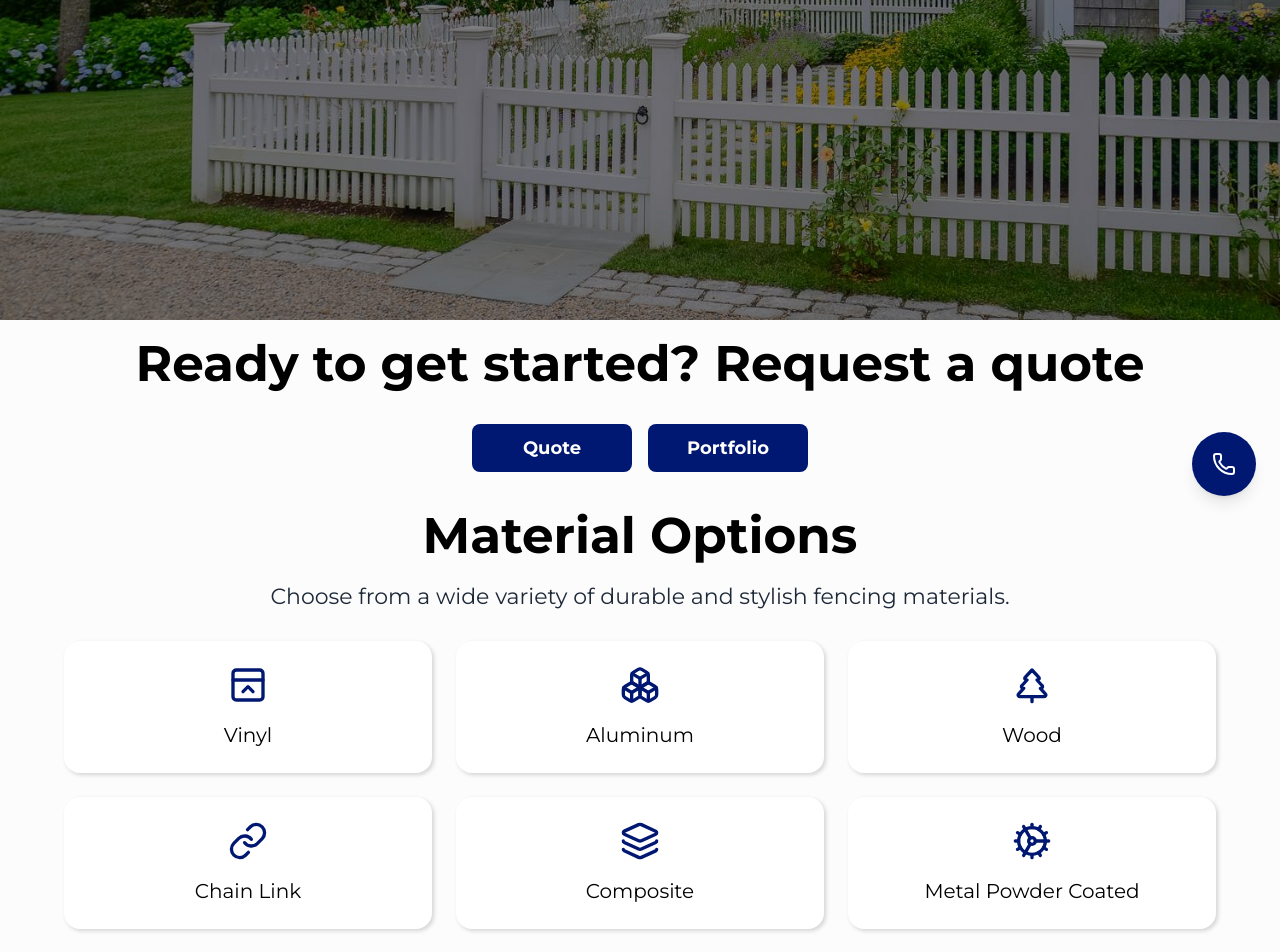
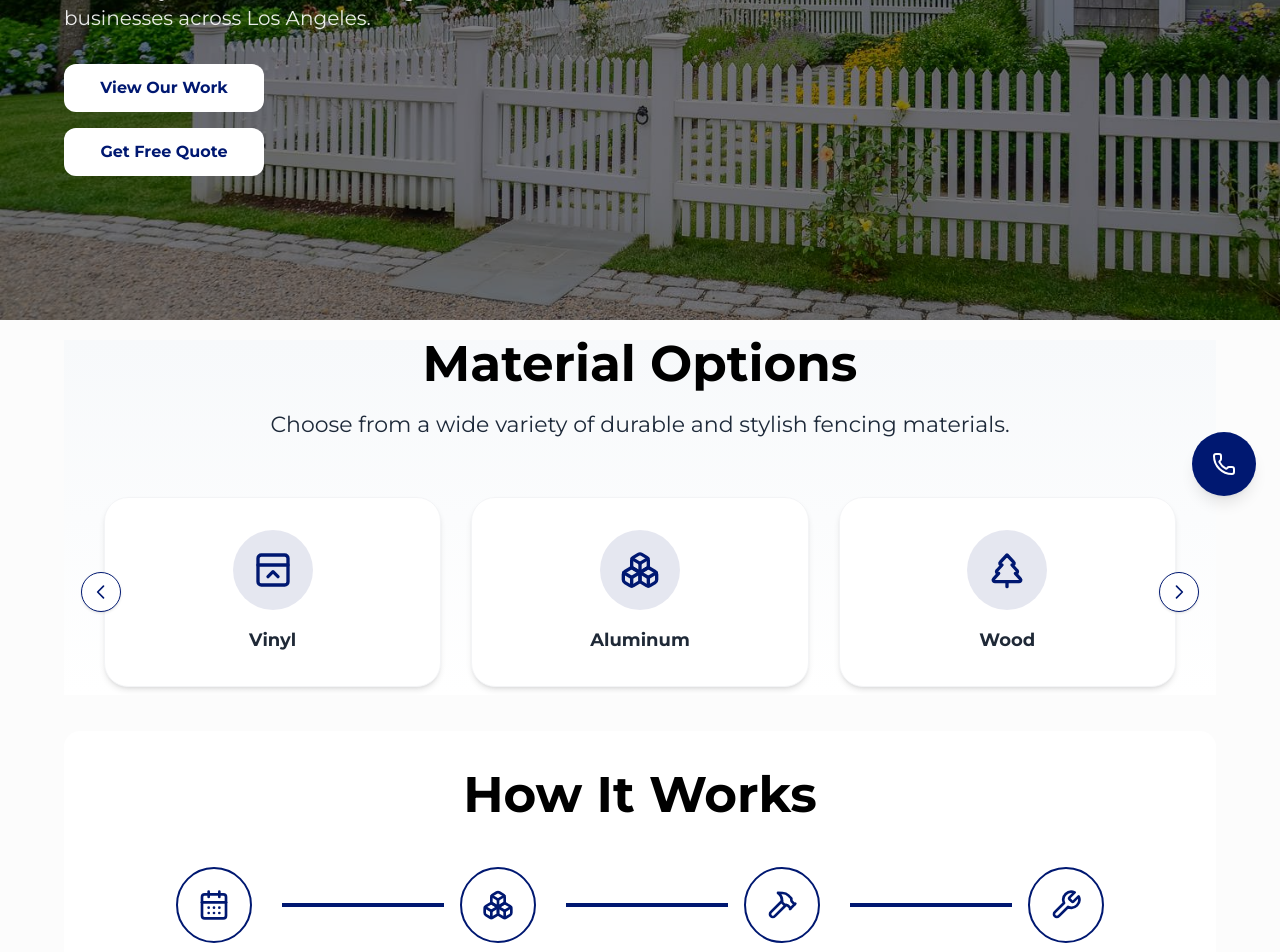
Before and after one commit to Artur-Sahakyan/fence, a Next.js app: page / in a window 1280 px wide. Shown: the part 280-1232 px from the top of the page. Built offline with nearby package versions, Linux system fonts and the light colour scheme.

Commit message:
change styles add slider

```diff
--- a/components/home/Banner.tsx
+++ b/components/home/Banner.tsx
@@ -1,17 +1,28 @@
 "use client";
 
-// import React, { useRef } from "react";
-// import FenceLeadSection, { FenceLeadSectionRef } from "./Form";
-// import Button from "@/components/common/Button";
+import React, { useEffect, useRef, useState } from "react";
 import Image from "next/image";
+import Link from "next/link";
+import QuoteModal, { QuoteModalRef }  from "./QuoteModal";
 
 const Banner = () => {
-  // const formRef = useRef<FenceLeadSectionRef>(null);
+  const [showTitle, setShowTitle] = useState(false);
+  const [showDesc, setShowDesc] = useState(false);
+  const [showButton, setShowButton] = useState(false);
+  const quoteRef = useRef<QuoteModalRef>(null);
+
+  useEffect(() => {
+    const timers = [
+      setTimeout(() => setShowTitle(true), 700),
+      setTimeout(() => setShowDesc(true), 1400),
+      setTimeout(() => setShowButton(true), 2500),
+    ];
+    return () => timers.forEach(clearTimeout);
+  }, []);
 
   return (
-    <div
-      className="relative px-[106px] pt-48 pb-16 text-white flex flex-col justify-between bg-no-repeat bg-cover min-h-[500px] 3xl:min-h-[600px] xxl:px-[5%] md:pt-[150px] md:pb-6 md:px-6"
-    >
+    <div className="relative px-[106px] pt-48 pb-16 text-white flex flex-col justify-between bg-no-repeat bg-cover min-h-[500px] 3xl:min-h-[600px] xxl:px-[5%] md:pt-[150px] md:pb-6 md:px-6">
+      {/* Background Image */}
       <div className="absolute inset-0 z-0">
         <Image
           src="/images/banner.png"
@@ -23,21 +34,52 @@ const Banner = () => {
         <div className="absolute inset-0 bg-black/50" />
       </div>
 
-      <div className="relative z-10 flex flex-col gap-6 items-center">
-        <h1 className="text-[80px] text-center font-bold leading-[100px] drop-shadow-custom-shadow 3xl:text-5xl xl:text-center md:text-3xl">
+      <div className="relative z-10 flex flex-col gap-4 max-w-2xl md:items-center md:text-center items-start text-left">
+        {/* Title */}
+        <h1
+          className={`text-[80px] font-bold leading-[100px] drop-shadow-custom-shadow 3xl:text-5xl md:text-3xl transition-all duration-1000 ease-out ${
+            showTitle ? "opacity-100 translate-y-0" : "opacity-0 translate-y-10"
+          }`}
+        >
           Quality Fence Installation
         </h1>
 
-        {/* <Button
-          className="contained px-10 py-3 text-lg rounded-full"
-          onClick={() => formRef.current?.openForm()}
+        {/* Description */}
+        <p
+          className={`text-xl md:text-base text-white/90 transition-all duration-1000 ease-out delay-100 ${
+            showDesc ? "opacity-100 translate-y-0" : "opacity-0 translate-y-10"
+          }`}
         >
-          Quote
-        </Button> */}
+          Secure, stylish, and durable fencing solutions for homes & businesses across Los Angeles.
+        </p>
 
-        {/* Hidden form (opens when ref triggers it) */}
-        {/* <FenceLeadSection ref={formRef} /> */}
+        {/* Buttons */}
+        {showButton && (
+            <div className="flex flex-col  md:items-center gap-4 mt-4 w-full">
+
+            <Link
+              href="/portfolio"
+              className="rounded-xl bg-white border-white text-primary font-semibold text-base md:text-lg transition-all duration-300
+                        w-full max-w-[200px] h-[48px] flex items-center justify-center text-center"
+            >
+              View Our Work
+            </Link>
+
+
+            <button
+                onClick={() => quoteRef.current?.open()}
+                className="rounded-xl bg-white border-white text-primary font-semibold text-base md:text-lg transition-all duration-300
+                          w-full max-w-[200px] h-[48px] flex items-center justify-center text-center"
+              >
+                Get Free Quote
+          </button>
+
+            </div>
+          )}
+
       </div>
+
+      <QuoteModal ref={quoteRef} />
     </div>
   );
 };
--- /dev/null
+++ b/components/home/QuoteModal.tsx
@@ -0,0 +1,78 @@
+"use client";
+
+import { Dialog, DialogPanel, Transition } from "@headlessui/react";
+import {
+  Fragment,
+  useImperativeHandle,
+  forwardRef,
+  useState,
+} from "react";
+import ContactForm from "@/components/contact/ContactForm";
+
+export interface QuoteModalRef {
+  open: () => void;
+}
+
+const QuoteModal = forwardRef<QuoteModalRef>((_, ref) => {
+  const [isOpen, setIsOpen] = useState(false);
+
+  useImperativeHandle(ref, () => ({
+    open: () => setIsOpen(true),
+  }));
+
+  return (
+    <Transition appear show={isOpen} as={Fragment}>
+      <Dialog as="div" className="relative z-[9999]" onClose={() => setIsOpen(false)}>
+        {/* Backdrop */}
+        <Transition.Child
+          as={Fragment}
+          enter="ease-out duration-300"
+          enterFrom="opacity-0"
+          enterTo="opacity-100"
+          leave="ease-in duration-200"
+          leaveFrom="opacity-100"
+          leaveTo="opacity-0"
+        >
+          <div className="fixed inset-0 bg-black/50 backdrop-blur-sm" />
+        </Transition.Child>
+
+        {/* Content wrapper */}
+        <div className="fixed inset-0 overflow-y-auto">
+          <div className="flex min-h-full items-center justify-center p-4">
+            <Transition.Child
+              as={Fragment}
+              enter="ease-out duration-300"
+              enterFrom="opacity-0 scale-95"
+              enterTo="opacity-100 scale-100"
+              leave="ease-in duration-200"
+              leaveFrom="opacity-100 scale-100"
+              leaveTo="opacity-0 scale-95"
+            >
+              <DialogPanel
+                className="w-full max-w-4xl transform overflow-hidden rounded-2xl bg-white text-left align-middle shadow-xl transition-all"
+              >
+                {/* Optional: Close Button */}
+                <div className="flex justify-end p-4">
+                  <button
+                    onClick={() => setIsOpen(false)}
+                    className="text-gray-500 hover:text-black text-xl font-bold"
+                  >
+                    &times;
+                  </button>
+                </div>
+
+                {/* Contact Form */}
+                <div className="px-6 pb-6 max-h-[80vh] overflow-y-auto">
+                  <ContactForm />
+                </div>
+              </DialogPanel>
+            </Transition.Child>
+          </div>
+        </div>
+      </Dialog>
+    </Transition>
+  );
+});
+
+QuoteModal.displayName = "QuoteModal";
+export default QuoteModal;
--- a/components/home/Services.tsx
+++ b/components/home/Services.tsx
@@ -1,10 +1,10 @@
 "use client";
 
-import React, { useRef, useState } from "react";
-import Title from "@/components/common/Title";
-import FenceLeadSection, { FenceLeadSectionRef } from "./Form";
-import Button from "@/components/common/Button";
-import Link from "next/link";
+import { Swiper, SwiperSlide } from "swiper/react";
+import { Navigation } from "swiper/modules";
+import "swiper/css";
+import "swiper/css/navigation";
+
 import {
   PanelTopClose,
   Boxes,
@@ -13,71 +13,109 @@ import {
   Layers,
   Cog,
 } from "lucide-react";
+import Title from "@/components/common/Title";
+
+const materials = [
+  { label: "Vinyl", icon: PanelTopClose },
+  { label: "Aluminum", icon: Boxes },
+  { label: "Wood", icon: TreePine },
+  { label: "Chain Link", icon: LinkIcon },
+  { label: "Composite", icon: Layers },
+  { label: "Metal Powder Coated", icon: Cog },
+];
 
 const Services = () => {
-  const materials = [
-    { label: "Vinyl", icon: <PanelTopClose className="text-primary w-10 h-10" /> },
-    { label: "Aluminum", icon: <Boxes className="text-primary w-10 h-10" /> },
-    { label: "Wood", icon: <TreePine className="text-primary w-10 h-10" /> },
-    { label: "Chain Link", icon: <LinkIcon className="text-primary w-10 h-10" /> },
-    { label: "Composite", icon: <Layers className="text-primary w-10 h-10" /> },
-    { label: "Metal Powder Coated", icon: <Cog className="text-primary w-10 h-10" /> },
-  ];
+  return (
+    <section
+      id="services"
+      className="scrollTopMargin relative z-10 px-4  bg-gradient-to-b from-[#f7f9fb] to-white"
+    >
+      <div className="max-w-6xl mx-auto text-center">
+        <Title>Material Options</Title>
+        <p className="text-[22px] mb-12 xl:text-lg md:text-base text-primary-grey">
+          Choose from a wide variety of durable and stylish fencing materials.
+        </p>
 
-  const fenceRef = useRef<FenceLeadSectionRef>(null);
-  const [formOpen, setFormOpen] = useState(false);
+        <div className="relative overflow-hidden px-6 md:px-0">
+          <Swiper
+            modules={[Navigation]}
+            navigation={{
+              nextEl: ".swiper-next",
+              prevEl: ".swiper-prev",
+            }}
+            loop={false}
+            spaceBetween={30}
+            breakpoints={{
+              0: {
+                slidesPerView: 1.2,
+                centeredSlides: true,
+              },
+              640: {
+                slidesPerView: 2,
+                centeredSlides: false,
+              },
+              1024: {
+                slidesPerView: 3,
+                centeredSlides: false,
+              },
+            }}
+            className="!overflow-visible"
+          >
+            {materials.map(({ label, icon: Icon }) => (
+              <SwiperSlide key={label}>
+                <div className="mb-[8px] mt-[8px] bg-white border border-gray-100 rounded-3xl p-8 shadow-md hover:shadow-xl hover:-translate-y-1 hover:border-primary/30 transition-all duration-300 ease-out flex flex-col items-center text-center h-full">
+                  <div className="w-20 h-20 rounded-full bg-primary/10 flex items-center justify-center mb-4">
+                    <Icon className=" w-10 h-10 text-primary" />
+                  </div>
+                  <p className="text-lg font-semibold text-gray-800">
+                    {label}
+                  </p>
+                </div>
+              </SwiperSlide>
+            ))}
+          </Swiper>
 
-  const handleOpenQuote = () => {
-    fenceRef.current?.openForm();
-    setFormOpen(true);
-  };
+{/* Left Arrow */}
+<button
+  className="lg:hidden ml-[25px] swiper-next absolute -left-6 top-1/2 -translate-y-1/2 z-[50] w-10 h-10 rounded-full bg-white border border-primary text-primary shadow flex items-center justify-center hover:bg-primary hover:text-white transition pointer-events-auto"
+  >
+  <svg
+    xmlns="http://www.w3.org/2000/svg"
+    className="w-5 h-5"
+    fill="none"
+    viewBox="0 0 24 24"
+    stroke="currentColor"
+  >
+    <path strokeLinecap="round" strokeLinejoin="round" strokeWidth={2} d="M15 19l-7-7 7-7" />
+  </svg>
+</button>
 
-  return (
-    <div id="services" className="scrollTopMargin">
-      {/* Modal Form */}
-      <FenceLeadSection
-        ref={fenceRef}
-        onToggleForm={(open) => setFormOpen(open)}
-      />
 
-      {/* Buttons Section */}
-      {!formOpen && (
-        <div className="flex flex-col items-center gap-4 mb-10">
-          <Title>Ready to get started? Request a quote</Title>
-          <div className="flex flex-wrap gap-4 justify-center">
-            <Button
-              type="button"
-              onClick={handleOpenQuote}
-              className="contained px-8 py-3 text-lg rounded-full"
-            >
-              Quote
-            </Button>
-            <Link href="/portfolio">
-              <Button className="contained px-8 py-3 text-lg rounded-full">
-                Portfolio
-              </Button>
-            </Link>
-          </div>
+
+{/* Right Arrow */}
+<button
+  className="lg:hidden mr-[25px] swiper-next absolute -right-6 top-1/2 -translate-y-1/2 z-[50] w-10 h-10 rounded-full bg-white border border-primary text-primary shadow flex items-center justify-center hover:bg-primary hover:text-white transition pointer-events-auto"
+>
+  <svg
+    xmlns="http://www.w3.org/2000/svg"
+    className="w-5 h-5"
+    fill="none"
+    viewBox="0 0 24 24"
+    stroke="currentColor"
+  >
+    <path
+      strokeLinecap="round"
+      strokeLinejoin="round"
+      strokeWidth={2}
+      d="M9 5l7 7-7 7"
+    />
+  </svg>
+</button>
+
+
         </div>
-      )}
-
-      {/* Material Options */}
-      <Title>Material Options</Title>
-      <p className="text-[22px] mb-7 xl:text-lg xl:text-center md:text-sm text-primary-grey text-center">
-        Choose from a wide variety of durable and stylish fencing materials.
-      </p>
-      <div className="grid grid-cols-3 gap-6 xl:gap-4 md:grid-cols-2 sm:grid-cols-1">
-        {materials.map((material, idx) => (
-          <div
-            key={idx}
-            className="shadow-service rounded-2xl p-6 bg-white text-black text-xl xl:text-base text-center flex flex-col items-center gap-4"
-          >
-            <span>{material.icon}</span>
-            <p>{material.label}</p>
-          </div>
-        ))}
       </div>
-    </div>
+    </section>
   );
 };
 
--- a/components/home/Steps.tsx
+++ b/components/home/Steps.tsx
@@ -1,50 +1,67 @@
 "use client";
 
 import React from "react";
+import { motion } from "framer-motion";
 import Title from "@/components/common/Title";
 import { CalendarDays, Boxes, Hammer, Wrench } from "lucide-react";
 
-const Steps = () => {
-
 const steps = [
   {
-      icon: <CalendarDays className="w-6 h-6 text-primary" />,
+    icon: <CalendarDays className="w-8 h-8 text-primary" />,
     text: "Schedule a Free On-Site Consultation",
   },
   {
-      icon: <Boxes className="w-6 h-6 text-primary" />,
+    icon: <Boxes className="w-8 h-8 text-primary" />,
     text: "Choose Fence Style & Materials",
   },
   {
-      icon: <Hammer className="w-6 h-6 text-primary" />,
+    icon: <Hammer className="w-8 h-8 text-primary" />,
     text: "Fabrication for your project",
   },
   {
-      icon: <Wrench className="w-6 h-6 text-primary" />,
+    icon: <Wrench className="w-8 h-8 text-primary" />,
     text: "Professional Installation",
   },
 ];
 
+const fadeUp = {
+  hidden: { opacity: 0, y: 50 },
+  visible: (i: number) => ({
+    opacity: 1,
+    y: 0,
+    transition: { delay: i * 0.3, duration: 0.9, ease: "easeOut" },
+  }),
+};
 
+const Steps = () => {
   return (
     <div
-      className="bg-white px-7 py-4 rounded-2xl scrollTopMargin"
+      className="bg-white px-7 py-10 rounded-2xl scrollTopMargin"
       id="how-it-works"
     >
       <Title>How It Works</Title>
-      <div className="grid grid-cols-4 gap-8 mt-10 md:grid-cols-1 md:gap-12">
+
+      <div className="grid grid-cols-4 gap-10 mt-12 md:grid-cols-1 md:gap-12">
         {steps.map((item, idx) => (
-          <div key={idx} className="flex flex-col items-center gap-3 relative">
-            <div className="rounded-full border-2 border-primary flex justify-center items-center w-[66px] h-[66px] min-w-[66px] text-2xl">
-              <span className="text-primary">{item.icon}</span>
+          <motion.div
+            key={idx}
+            className="flex flex-col items-center gap-4 relative"
+            initial="hidden"
+            whileInView="visible"
+            viewport={{ once: true, amount: 0.3 }}
+            custom={idx}
+            variants={fadeUp}
+          >
+            <div className="rounded-full border-2 border-primary flex justify-center items-center w-[76px] h-[76px] min-w-[76px]">
+              {item.icon}
               {idx !== 0 && (
                 <div className="h-1 w-2/3 bg-primary absolute top-auto right-[72%] md:h-9 md:w-1 md:-top-11 md:right-[unset]" />
               )}
             </div>
-            <h3 className="text-xl text-center font-bold text-black xl:text-lg">
+            <h3 className="text-2xl text-primary text-center font-bold xl:text-xl">
               {item.text}
             </h3>
-          </div>
+          </motion.div>
         ))}
       </div>
     </div>
--- a/package.json
+++ b/package.json
@@ -10,10 +10,13 @@
   },
   "dependencies": {
     "@emailjs/browser": "^4.4.1",
+    "@headlessui/react": "^2.2.2",
     "@hookform/resolvers": "^4.1.0",
     "@next/eslint-plugin-next": "^15.1.7",
     "@react-input/mask": "^2.0.4",
     "cookies-next": "^5.1.0",
+    "framer-motion": "^12.7.4",
+    "keen-slider": "^6.8.6",
     "lucide-react": "^0.501.0",
     "next": "15.1.7",
     "react": "^18.3.1",
@@ -24,6 +27,7 @@
     "react-select": "^5.10.0",
     "react-signature-canvas": "1.1.0-alpha.1",
     "react-toastify": "^11.0.3",
+    "swiper": "^11.2.6",
     "yup": "^1.6.1"
   },
   "devDependencies": {
```
Also changed, not shown: components/layout/header/MenuBar.tsx (+48 -27 lines), components/layout/header/index.tsx (+14 -3 lines), 1 other file (tests, documents, lock files or other folders). Lines whose indentation alone changed are shown as unchanged.
